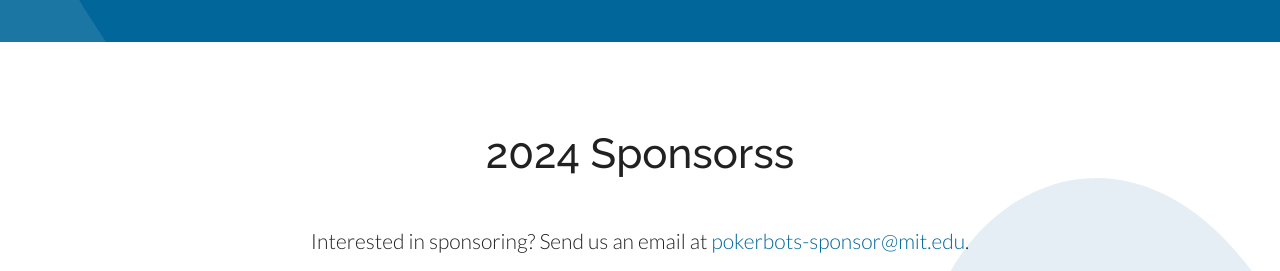
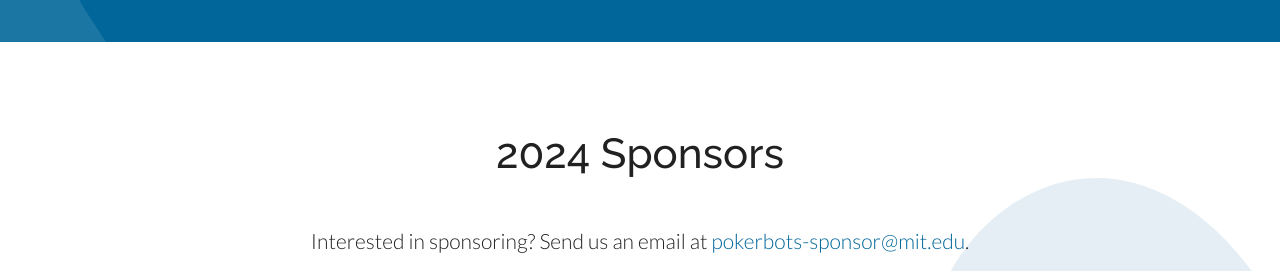
Before and after one commit to mitpokerbots/splash, a plain HTML site: page index.html in a window 1280 px wide. Shown: the part 2521-2792 px from the top of the page. Drawn offline with nearby package versions, Linux system fonts and the light colour scheme.

Commit message:
readjustment

```diff
--- a/index.html
+++ b/index.html
@@ -121,7 +121,7 @@
       <section id="sponsors" class="center">
         <img src="img/heart.svg" onerror="this.onerror=null; this.src='img/heart.png'" class="bg right">
         <div class="ui container">
-          <div class="title">2024 Sponsorss</div>
+          <div class="title">2024 Sponsors</div>
           <div class="text">Interested in sponsoring? Send us an email at <a href="mailto:pokerbots-sponsor@mit.edu">pokerbots-sponsor@mit.edu</a>.</div>
           <div class="platinum">
              <a href="https://www.hudsonrivertrading.com"><img src="img/logos/2022_Platinum_HRT.png" width="193" height="150"></a>
```
